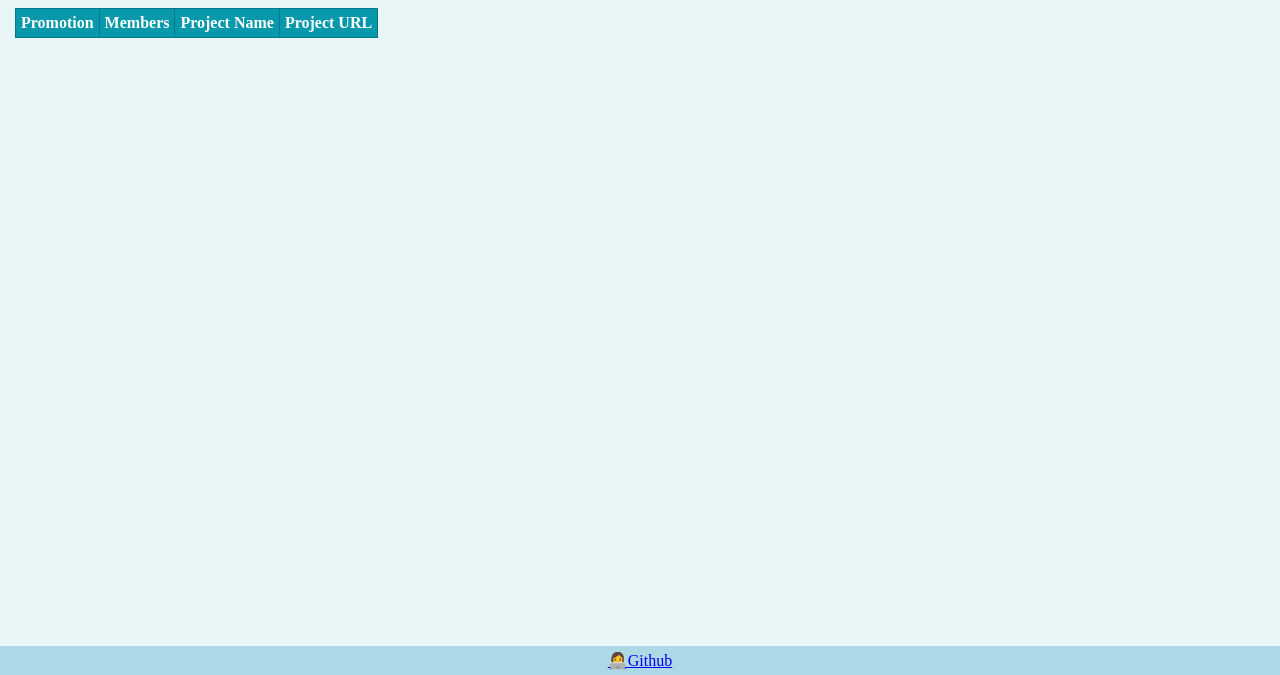
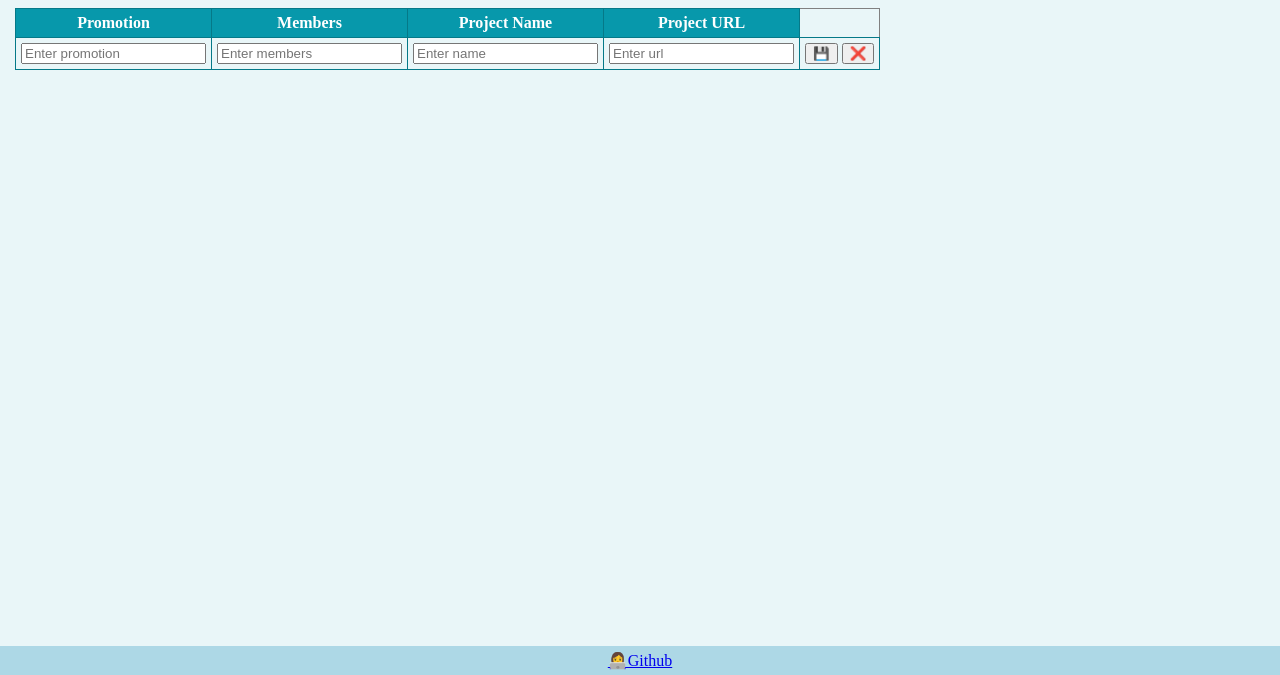
Before and after one commit to ispiridonn/teams-networking, a website built with webpack: page src/index.html in a window 1280 px wide. Shown: the part 125-800 px from the top of the page. Built offline with nearby package versions, Linux system fonts and the light colour scheme; files whose address does not match are found by name.

Commit message:
create static form

```diff
--- a/src/index.html
+++ b/src/index.html
@@ -16,6 +16,7 @@
       <h2>CRUD operations example (Create, Read, Update, Delete)</h2>
     </header>
     <section>
+      <form action="secretary.html" method="get">
       <table id="teamsTable" border="1">
         <thead>
           <tr>
@@ -26,8 +27,28 @@
           </tr>
         </thead>
         <tbody></tbody>
-        <tfoot></tfoot>
+        <tfoot>
+          <tr>
+            <td>
+              <input type="text" name="promotion" id="promotion" placeholder="Enter promotion" required />
+            </td>
+            <td>
+              <input type="text" name="members" id="members" placeholder="Enter members" required />
+            </td>
+            <td>
+              <input type="text" name="name" id="name" placeholder="Enter name" required />
+            </td>
+            <td>
+              <input type="text" name="url" id="url" placeholder="Enter url" required />
+            </td>
+            <td>
+              <button type="submit">💾</button>
+              <button type="reset">❌</button>
+            </td>
+          </tr>
+        </tfoot>
       </table>
+    </form>
     </section>
     <footer>
       <a href="https://github.com/ispiridonn/teams-networking" target="_blank">👩‍💻Github</a>
```
